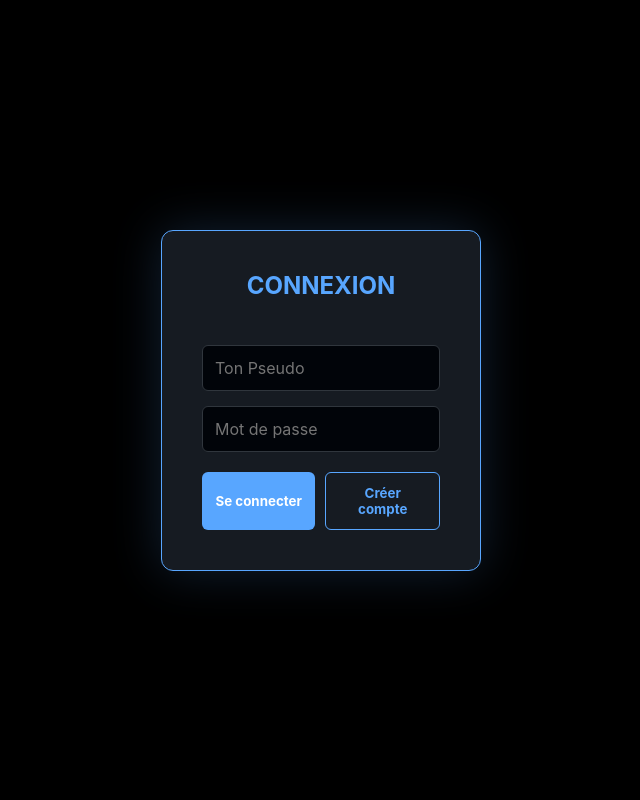
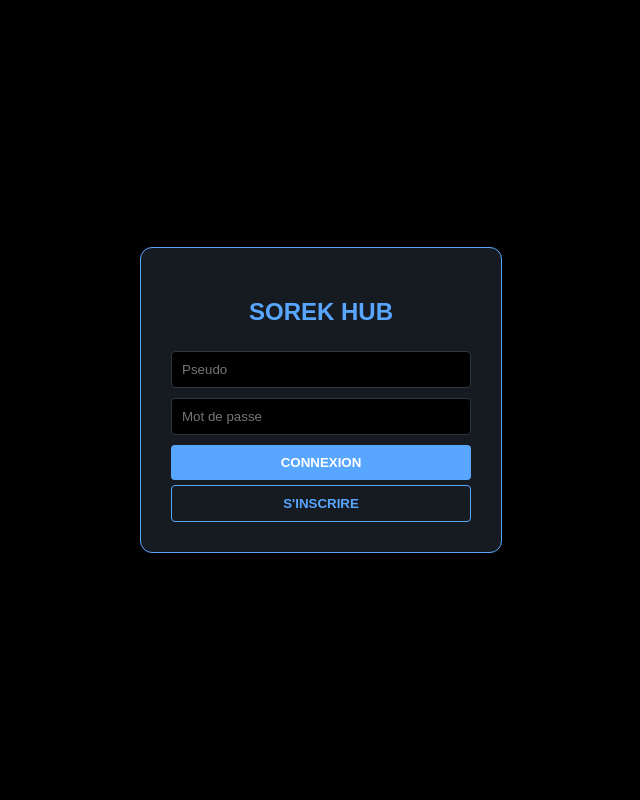
Before and after one commit to daxt61/tokacoockies_games, a Flask app: page / in a window 1280 px wide. Shown: the whole page, without its empty margins (319-959 px from the left). Run offline with Flask 3, Linux system fonts and the light colour scheme; some libraries are stand-ins or nearby versions.

Commit message:
Update index.html

```diff
--- a/templates/index.html
+++ b/templates/index.html
@@ -2,261 +2,180 @@
 <html lang="fr">
 <head>
     <meta charset="UTF-8">
-    <meta name="viewport" content="width=device-width, initial-scale=1.0, maximum-scale=1.0, user-scalable=no">
-    <title>Sorek Hub Secure</title>
+    <meta name="viewport" content="width=device-width, initial-scale=1.0">
+    <title>Sorek Ultimate Hub</title>
     <script src="https://cdnjs.cloudflare.com/ajax/libs/socket.io/4.0.1/socket.io.js"></script>
     <style>
-        :root { --bg: #0d1117; --panel: #161b22; --accent: #58a6ff; --border: #30363d; --red: #f85149; --text: #c9d1d9; }
-        * { box-sizing: border-box; margin: 0; padding: 0; user-select: none; font-family: -apple-system, sans-serif; }
-        body { background: var(--bg); color: var(--text); display: flex; height: 100vh; overflow: hidden; }
+        :root { --bg: #0d1117; --panel: #161b22; --accent: #58a6ff; --border: #30363d; --red: #f85149; }
+        body { background: var(--bg); color: #c9d1d9; font-family: sans-serif; margin: 0; display: flex; height: 100vh; overflow: hidden; }
 
-        /* --- LOGIN --- */
-        #login-overlay { position: fixed; inset: 0; background: #000; z-index: 9999; display: flex; flex-direction: column; align-items: center; justify-content: center; }
-        .login-box { background: var(--panel); padding: 40px; border: 1px solid var(--accent); border-radius: 12px; text-align: center; width: 90%; max-width: 320px; box-shadow: 0 0 50px rgba(88, 166, 255, 0.2); }
-        .inp-group { margin: 15px 0; }
-        input { background: #010409; border: 1px solid var(--border); padding: 12px; color: white; width: 100%; border-radius: 6px; font-size: 1rem; outline: none; }
-        input:focus { border-color: var(--accent); }
-        .btn-row { display: flex; gap: 10px; margin-top: 20px; }
+        /* AUTH */
+        #auth-overlay { position: fixed; inset: 0; background: #000; z-index: 2000; display: flex; align-items: center; justify-content: center; }
+        .auth-box { background: var(--panel); padding: 30px; border-radius: 12px; border: 1px solid var(--accent); text-align: center; width: 300px; }
 
-        /* --- LAYOUT --- */
-        #sidebar { width: 260px; background: #010409; border-right: 1px solid var(--border); display: flex; flex-direction: column; padding: 15px; }
-        #main { flex: 1; position: relative; display: flex; flex-direction: column; }
-        .view { display: none; flex: 1; padding: 20px; flex-direction: column; align-items: center; justify-content: flex-start; overflow-y: auto; }
-        .view.active { display: flex; }
+        /* TCHAT GAUCHE */
+        #left-bar { width: 280px; background: #010409; border-right: 1px solid var(--border); display: flex; flex-direction: column; }
+        #chat-box { flex: 1; overflow-y: auto; padding: 10px; font-size: 0.85rem; }
+        .msg { margin-bottom: 8px; border-bottom: 1px solid #161b22; padding-bottom: 4px; }
 
-        /* --- UI ELEMENTS --- */
-        .btn { background: var(--accent); color: white; border: none; padding: 12px; border-radius: 6px; cursor: pointer; font-weight: bold; width: 100%; transition: 0.2s; }
-        .btn:active { transform: scale(0.98); opacity: 0.8; }
-        .btn-outline { background: transparent; border: 1px solid var(--accent); color: var(--accent); }
-        .btn-red { background: var(--red); border: none; }
-        .user-item { padding: 10px; background: var(--panel); margin-bottom: 5px; border-radius: 6px; display: flex; justify-content: space-between; align-items: center; border: 1px solid var(--border); }
+        /* CENTRE : CLICKER & JEUX */
+        #center { flex: 1; display: flex; flex-direction: column; align-items: center; justify-content: center; position: relative; padding: 20px; }
+        .click-btn { width: 180px; height: 180px; border-radius: 50%; border: 6px solid var(--accent); background: var(--panel); color: white; font-size: 1.5rem; cursor: pointer; box-shadow: 0 0 20px rgba(88,166,255,0.2); transition: 0.1s; }
+        .click-btn:active { transform: scale(0.92); }
 
-        /* --- PAINT --- */
-        #canvas-container { width: 100%; max-width: 800px; height: 50vh; background: white; border-radius: 8px; touch-action: none; position: relative; margin-top: 20px; cursor: crosshair; border: 4px solid var(--panel); }
-        canvas { width: 100%; height: 100%; border-radius: 4px; }
-        .palette { display: flex; gap: 10px; margin-top: 10px; background: var(--panel); padding: 8px; border-radius: 50px; }
-        .color-btn { width: 25px; height: 25px; border-radius: 50%; border: 2px solid transparent; cursor: pointer; }
-        .color-btn.active { border-color: white; transform: scale(1.2); }
+        /* DROITE : LEADERBOARD & PUBS */
+        #right-bar { width: 220px; background: #010409; border-left: 1px solid var(--border); padding: 10px; display: flex; flex-direction: column; }
+        .lb-item { font-size: 0.8rem; padding: 5px; background: var(--panel); margin: 2px 0; border-radius: 4px; }
+        .ad-zone { margin-top: auto; background: #1b1f23; border: 1px dashed #444; height: 150px; display: flex; align-items: center; justify-content: center; font-size: 0.7rem; color: #58a6ff; cursor: pointer; }
 
-        /* --- TCHAT --- */
-        #chat-float { position: fixed; bottom: 20px; right: 20px; width: 300px; height: 350px; background: var(--panel); border: 1px solid var(--border); border-radius: 12px; display: flex; flex-direction: column; z-index: 100; box-shadow: 0 10px 40px rgba(0,0,0,0.5); transform: translateY(110%); transition: 0.3s; }
-        #chat-float.open { transform: translateY(0); }
-        #msgs { flex: 1; overflow-y: auto; padding: 10px; font-size: 0.9rem; }
-        .chat-btn { position: fixed; bottom: 20px; right: 20px; width: 50px; height: 50px; background: var(--accent); border-radius: 50%; display: flex; align-items: center; justify-content: center; font-size: 24px; cursor: pointer; z-index: 101; box-shadow: 0 5px 15px rgba(0,0,0,0.5); }
+        /* MODAL JEU */
+        #game-view { display:none; position: fixed; inset: 0; background: rgba(0,0,0,0.9); z-index: 1500; flex-direction: column; align-items: center; justify-content: center; }
+        .grid { display: grid; grid-template-columns: repeat(3, 100px); gap: 10px; margin-top: 20px; }
+        .cell { width: 100px; height: 100px; background: var(--panel); border: 1px solid var(--border); display: flex; align-items: center; justify-content: center; font-size: 2rem; cursor: pointer; }
 
-        /* --- JEUX --- */
-        .grid { display: grid; grid-template-columns: repeat(3, 80px); gap: 10px; margin-top: 20px; }
-        .cell { width: 80px; height: 80px; background: var(--panel); border: 2px solid var(--border); border-radius: 10px; font-size: 2.5rem; display: flex; align-items: center; justify-content: center; cursor: pointer; }
-
-        @media(max-width: 600px) { #sidebar { display: none; } }
+        input { background: #000; border: 1px solid var(--border); color: white; padding: 10px; border-radius: 4px; width: 100%; margin: 5px 0; box-sizing: border-box; }
+        .btn { background: var(--accent); border: none; padding: 10px; color: white; border-radius: 4px; cursor: pointer; width: 100%; margin-top: 5px; font-weight: bold; }
+        .btn-small { padding: 4px 8px; font-size: 0.7rem; width: auto; }
     </style>
 </head>
 <body>
 
-    <div id="login-overlay">
-        <div class="login-box">
-            <h2 style="color:var(--accent); margin-bottom:15px;">CONNEXION</h2>
-            <div id="auth-msg" style="color:#f85149; font-size:0.8rem; margin-bottom:10px; height:15px"></div>
-
-            <div class="inp-group">
-                <input id="pseudo-in" placeholder="Ton Pseudo">
-            </div>
-            <div class="inp-group">
-                <input id="pass-in" type="password" placeholder="Mot de passe">
-            </div>
-
-            <div class="btn-row">
-                <button class="btn" onclick="doAuth('login')">Se connecter</button>
-                <button class="btn btn-outline" onclick="doAuth('register')">Créer compte</button>
-            </div>
+    <div id="auth-overlay">
+        <div class="auth-box">
+            <h2 style="color:var(--accent)">SOREK HUB</h2>
+            <div id="err" style="color:var(--red); font-size:0.7rem; margin-bottom:5px"></div>
+            <input id="u" placeholder="Pseudo">
+            <input id="p" type="password" placeholder="Mot de passe">
+            <button class="btn" onclick="auth('login')">CONNEXION</button>
+            <button class="btn" style="background:none; border:1px solid var(--accent); color:var(--accent)" onclick="auth('register')">S'INSCRIRE</button>
         </div>
     </div>
 
-    <div id="sidebar">
-        <h3 id="my-pseudo" style="color:var(--accent); margin-bottom:20px">Invité</h3>
-        <p style="font-size:0.7rem; color:#8b949e; margin-bottom:5px">JOUEURS EN LIGNE</p>
-        <div id="users-list" style="flex:1; overflow-y:auto"></div>
-        <button class="btn" style="background:#21262d; margin-top:20px" onclick="showView('Accueil')">🏠 Accueil</button>
+    <div id="left-bar">
+        <div style="padding:10px; background:var(--panel); font-weight:bold; font-size:0.8rem">TCHAT & JOUEURS</div>
+        <div id="chat-box"></div>
+        <div style="padding:10px; border-top:1px solid var(--border)">
+            <input id="mi" placeholder="Message..." onkeypress="if(event.key==='Enter')send()">
+        </div>
+        <div id="users-online" style="padding:10px; flex: 0.5; border-top: 1px solid var(--border); overflow-y: auto;"></div>
     </div>
 
-    <div id="main">
-        <div id="view-Accueil" class="view active">
-            <h1>Bienvenue</h1>
-            <p style="color:#8b949e; margin-bottom:30px">Connecté sur le serveur sécurisé.</p>
-            <button class="btn" style="width:200px" onclick="showView('Paint')">🎨 Paint Collaboratif</button>
-        </div>
+    <div id="center">
+        <h1 id="score">Clics: 0</h1>
+        <p id="mult-status" style="color:var(--accent)">Puissance: x1</p>
+        <button class="click-btn" onclick="doClick()">CLICK!</button>
+        <button class="btn" id="up-btn" style="width:200px; margin-top:20px" onclick="buyUp()">Upgrade (Prix: 100)</button>
 
-        <div id="view-Paint" class="view">
-            <h2>🎨 Paint</h2>
-            <div class="palette">
-                <div class="color-btn active" style="background:black" onclick="setColor('black', this)"></div>
-                <div class="color-btn" style="background:#f85149" onclick="setColor('#f85149', this)"></div>
-                <div class="color-btn" style="background:#3fb950" onclick="setColor('#3fb950', this)"></div>
-                <div class="color-btn" style="background:#58a6ff" onclick="setColor('#58a6ff', this)"></div>
-                <div class="color-btn" style="background:white" onclick="setColor('white', this)">🚫</div>
-            </div>
-            <div id="canvas-container">
-                <canvas id="canvas"></canvas>
-            </div>
-            <button class="btn btn-red" style="width:200px; margin-top:20px" onclick="clearBoard()">Tout Effacer</button>
-        </div>
-
-        <div id="view-Game" class="view">
-            <h2 id="game-title">Jeu</h2>
-            <p id="game-status" style="color:var(--accent)">En attente...</p>
-
-            <div id="morpion-ui" class="grid" style="display:none">
-                <div class="cell" onclick="playM(0)"></div><div class="cell" onclick="playM(1)"></div><div class="cell" onclick="playM(2)"></div>
-                <div class="cell" onclick="playM(3)"></div><div class="cell" onclick="playM(4)"></div><div class="cell" onclick="playM(5)"></div>
-                <div class="cell" onclick="playM(6)"></div><div class="cell" onclick="playM(7)"></div><div class="cell" onclick="playM(8)"></div>
-            </div>
-
-            <div id="shifumi-ui" style="display:none; gap:20px; margin-top:30px">
-                <button class="btn" style="width:80px; font-size:2rem" onclick="playS('👊')">👊</button>
-                <button class="btn" style="width:80px; font-size:2rem" onclick="playS('✋')">✋</button>
-                <button class="btn" style="width:80px; font-size:2rem" onclick="playS('✌️')">✌️</button>
-            </div>
-
-            <button class="btn btn-red" style="width:200px; margin-top:50px" onclick="quitGame()">Quitter</button>
+        <div class="ad-zone" style="margin-top:30px; width: 300px; height: 60px;">
+            <a href="#" style="color:inherit; text-decoration:none">ANNOUNCE: Suivez Sorek sur les réseaux !</a>
         </div>
     </div>
 
-    <div class="chat-btn" onclick="toggleChat()">💬</div>
-    <div id="chat-float">
-        <div style="padding:10px; border-bottom:1px solid var(--border); font-weight:bold">Tchat Global</div>
-        <div id="msgs"></div>
-        <div style="padding:10px; display:flex; gap:5px">
-            <input id="chat-in" placeholder="..." style="margin:0; text-align:left">
-            <button class="btn" style="width:50px; margin:0" onclick="sendMsg()">➤</button>
+    <div id="right-bar">
+        <div style="font-size:0.8rem; font-weight:bold; margin-bottom:10px">CLASSEMENT</div>
+        <div id="lb"></div>
+        <div class="ad-zone">
+            PUB : Hébergement<br>pro à 2€/mois
         </div>
+    </div>
+
+    <div id="game-view">
+        <h2 id="g-info">Morpion vs ...</h2>
+        <div id="m-status">Ton tour !</div>
+        <div class="grid">
+            <div class="cell" onclick="mMove(0)"></div><div class="cell" onclick="mMove(1)"></div><div class="cell" onclick="mMove(2)"></div>
+            <div class="cell" onclick="mMove(3)"></div><div class="cell" onclick="mMove(4)"></div><div class="cell" onclick="mMove(5)"></div>
+            <div class="cell" onclick="mMove(6)"></div><div class="cell" onclick="mMove(7)"></div><div class="cell" onclick="mMove(8)"></div>
+        </div>
+        <button class="btn btn-red" style="width:150px; margin-top:30px" onclick="location.reload()">QUITTER</button>
     </div>
 
     <script>
         const socket = io();
-        let myPseudo = "";
+        let mySid = "";
         let currentRoom = null;
+        let myTurn = false;
 
-        // --- AUTHENTIFICATION ---
-        function doAuth(type) {
-            const u = document.getElementById('pseudo-in').value;
-            const p = document.getElementById('pass-in').value;
-            socket.emit(type, { pseudo: u, password: p });
+        function auth(type) {
+            socket.emit('login_action', {
+                pseudo: document.getElementById('u').value,
+                password: document.getElementById('p').value,
+                type: type
+            });
         }
 
-        socket.on('auth_error', msg => {
-            document.getElementById('auth-msg').innerText = msg;
+        socket.on('auth_error', m => document.getElementById('err').innerText = m);
+
+        socket.on('login_ok', d => {
+            document.getElementById('auth-overlay').style.display = 'none';
+            document.getElementById('score').innerText = "Clics: " + d.clicks;
+            document.getElementById('mult-status').innerText = "Puissance: x" + d.mult;
+            document.getElementById('up-btn').innerText = `Upgrade (Prix: ${d.mult * 100})`;
         });
 
-        socket.on('login_ok', data => {
-            myPseudo = data.pseudo;
-            document.getElementById('login-overlay').style.display = 'none';
-            document.getElementById('my-pseudo').innerText = "👤 " + myPseudo;
-            initPaint();
+        // Clicker
+        function doClick() { socket.emit('add_click'); }
+        socket.on('update_score', d => document.getElementById('score').innerText = "Clics: " + d.clicks);
+        function buyUp() { socket.emit('buy_upgrade'); }
+
+        // Global Update (Users + LB)
+        socket.on('global_update', d => {
+            const uBox = document.getElementById('users-online');
+            uBox.innerHTML = "";
+            for(let sid in d.users) {
+                if(sid === socket.id) continue;
+                uBox.innerHTML += `<div style="font-size:0.75rem; margin-bottom:5px">
+                    ${d.users[sid]} <button class="btn-small" onclick="sendDefi('${sid}')">Défier</button>
+                </div>`;
+            }
+            const lbBox = document.getElementById('lb');
+            lbBox.innerHTML = d.lb.map((x, i) => `<div class="lb-item">#${i+1} ${x.p} (${x.c})</div>`).join('');
         });
 
-        // --- NAVIGATION & UI ---
-        function showView(id) {
-            document.querySelectorAll('.view').forEach(v => v.classList.remove('active'));
-            document.getElementById('view-'+id).classList.add('active');
+        // Chat
+        function send() {
+            let mi = document.getElementById('mi');
+            if(mi.value) socket.emit('msg', {m: mi.value});
+            mi.value = "";
         }
-
-        socket.on('update_users', users => {
-            const l = document.getElementById('users-list');
-            l.innerHTML = "";
-            for(let sid in users) {
-                if(users[sid].pseudo === myPseudo) continue; // Pas soi-même
-                const div = document.createElement('div');
-                div.className = 'user-item';
-                div.innerHTML = `<span>${users[sid].pseudo}</span> <div>
-                    <button style="background:none;border:none;cursor:pointer" onclick="defi('${sid}', 'Morpion')">❌</button>
-                    <button style="background:none;border:none;cursor:pointer" onclick="defi('${sid}', 'Shifumi')">👊</button>
-                </div>`;
-                l.appendChild(div);
-            }
+        socket.on('new_msg', d => {
+            let b = document.getElementById('chat-box');
+            b.innerHTML += `<div class="msg"><b>${d.p}:</b> ${d.m}</div>`;
+            b.scrollTop = b.scrollHeight;
         });
 
-        // --- PAINT ---
-        const canvas = document.getElementById('canvas'), ctx = canvas.getContext('2d');
-        let painting = false, lastX = 0, lastY = 0, color = 'black';
-
-        function initPaint() {
-            canvas.width = canvas.offsetWidth; canvas.height = canvas.offsetHeight;
-            ctx.lineCap = 'round'; ctx.lineJoin = 'round'; ctx.lineWidth = 4;
-        }
-        function setColor(c, btn) {
-            color = c;
-            document.querySelectorAll('.color-btn').forEach(b => b.classList.remove('active'));
-            btn.classList.add('active');
-        }
-        const getPos = (e) => {
-            const r = canvas.getBoundingClientRect();
-            const cx = e.touches ? e.touches[0].clientX : e.clientX;
-            const cy = e.touches ? e.touches[0].clientY : e.clientY;
-            return { x: cx - r.left, y: cy - r.top };
-        }
-        const draw = (e) => {
-            if(!painting) return;
-            e.preventDefault();
-            const p = getPos(e);
-            ctx.beginPath(); ctx.strokeStyle = color;
-            ctx.lineWidth = (color==='white')?20:4;
-            ctx.moveTo(lastX, lastY); ctx.lineTo(p.x, p.y); ctx.stroke();
-            socket.emit('draw_data', {x1:lastX, y1:lastY, x2:p.x, y2:p.y, c:color, w:ctx.lineWidth});
-            lastX = p.x; lastY = p.y;
-        }
-        canvas.addEventListener('mousedown', e => { painting=true; const p=getPos(e); lastX=p.x; lastY=p.y; });
-        canvas.addEventListener('mousemove', draw);
-        window.addEventListener('mouseup', () => painting=false);
-        canvas.addEventListener('touchstart', e => { painting=true; const p=getPos(e); lastX=p.x; lastY=p.y; }, {passive:false});
-        canvas.addEventListener('touchmove', draw, {passive:false});
-        canvas.addEventListener('touchend', () => painting=false);
-
-        socket.on('draw_remote', d => {
-            ctx.beginPath(); ctx.strokeStyle = d.c; ctx.lineWidth = d.w;
-            ctx.moveTo(d.x1, d.y1); ctx.lineTo(d.x2, d.y2); ctx.stroke();
-        });
-        function clearBoard() { socket.emit('clear_canvas'); ctx.clearRect(0,0,canvas.width,canvas.height); }
-        socket.on('canvas_cleared', () => ctx.clearRect(0,0,canvas.width,canvas.height));
-
-        // --- JEUX ---
-        function defi(id, game) { socket.emit('envoyer_defi', {target_id: id, game_type: game}); }
-        socket.on('reception_defi', d => {
-            if(confirm(`${d.from_name} te défie au ${d.game} !`)) socket.emit('accepter_defi', {challenger_id: d.from_id, game: d.game});
+        // Morpion Logic
+        function sendDefi(sid) { socket.emit('send_defi', {target_sid: sid, game: 'Morpion'}); }
+        socket.on('receive_defi', d => {
+            if(confirm(`Défi au ${d.game} de ${d.from_name} ?`)) {
+                socket.emit('accept_defi', {opp_sid: d.from_sid, game: d.game});
+            }
         });
 
         socket.on('start_game', d => {
             currentRoom = d.room;
-            showView('Game');
-            document.getElementById('game-title').innerText = d.game + " vs " + d.opp;
-            document.getElementById('morpion-ui').style.display = (d.game === 'Morpion') ? 'grid' : 'none';
-            document.getElementById('shifumi-ui').style.display = (d.game === 'Shifumi') ? 'flex' : 'none';
+            myTurn = d.turn;
+            document.getElementById('game-view').style.display = 'flex';
+            document.getElementById('g-info').innerText = `Morpion vs ${d.opp}`;
             document.querySelectorAll('.cell').forEach(c => c.innerText = "");
+            document.getElementById('m-status').innerText = myTurn ? "À toi !" : "Attente...";
         });
 
-        function playM(i) {
-            if(currentRoom) {
-                document.querySelectorAll('.cell')[i].innerText = "X";
-                socket.emit('coup_morpion', {room: currentRoom, idx: i, sym: "X"});
+        function mMove(idx) {
+            if(!myTurn) return;
+            const cells = document.querySelectorAll('.cell');
+            if(cells[idx].innerText === "") {
+                cells[idx].innerText = "X";
+                myTurn = false;
+                document.getElementById('m-status').innerText = "Attente...";
+                socket.emit('game_move', {room: currentRoom, idx: idx, symbol: "X"});
             }
         }
-        socket.on('receive_move_morpion', d => document.querySelectorAll('.cell')[d.idx].innerText = "O");
 
-        function playS(m) { if(currentRoom) { socket.emit('coup_shifumi', {room: currentRoom, move: m}); alert("Envoyé !"); } }
-        socket.on('resultat_shifumi', d => alert(`Résultat : ${d.p1} vs ${d.p2}`));
-
-        function quitGame() { if(currentRoom) socket.emit('quitter_jeu', {room:currentRoom}); showView('Accueil'); }
-        socket.on('fin_duel', () => { alert("Fin du jeu"); showView('Accueil'); });
-
-        // --- TCHAT ---
-        function toggleChat() { document.getElementById('chat-float').classList.toggle('open'); }
-        function sendMsg() {
-            const i = document.getElementById('chat-in');
-            if(i.value) { socket.emit('msg', {m: i.value}); i.value=""; }
-        }
-        socket.on('new_msg', d => {
-            const div = document.createElement('div');
-            div.innerHTML = `<b style="color:var(--accent)">${d.p}:</b> ${d.m}`;
-            document.getElementById('msgs').appendChild(div);
+        socket.on('opp_move', d => {
+            document.querySelectorAll('.cell')[d.idx].innerText = "O";
+            myTurn = true;
+            document.getElementById('m-status').innerText = "À toi !";
         });
     </script>
 </body>
```
